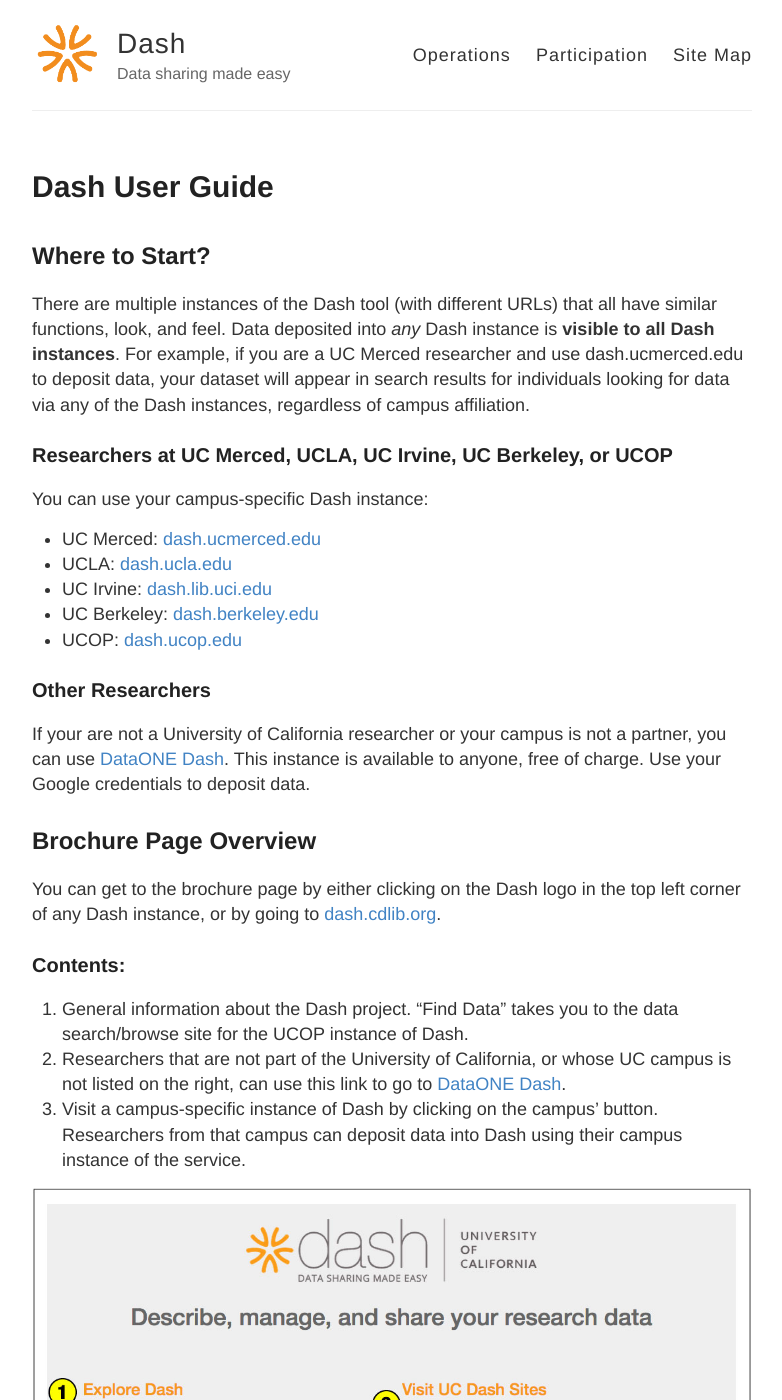
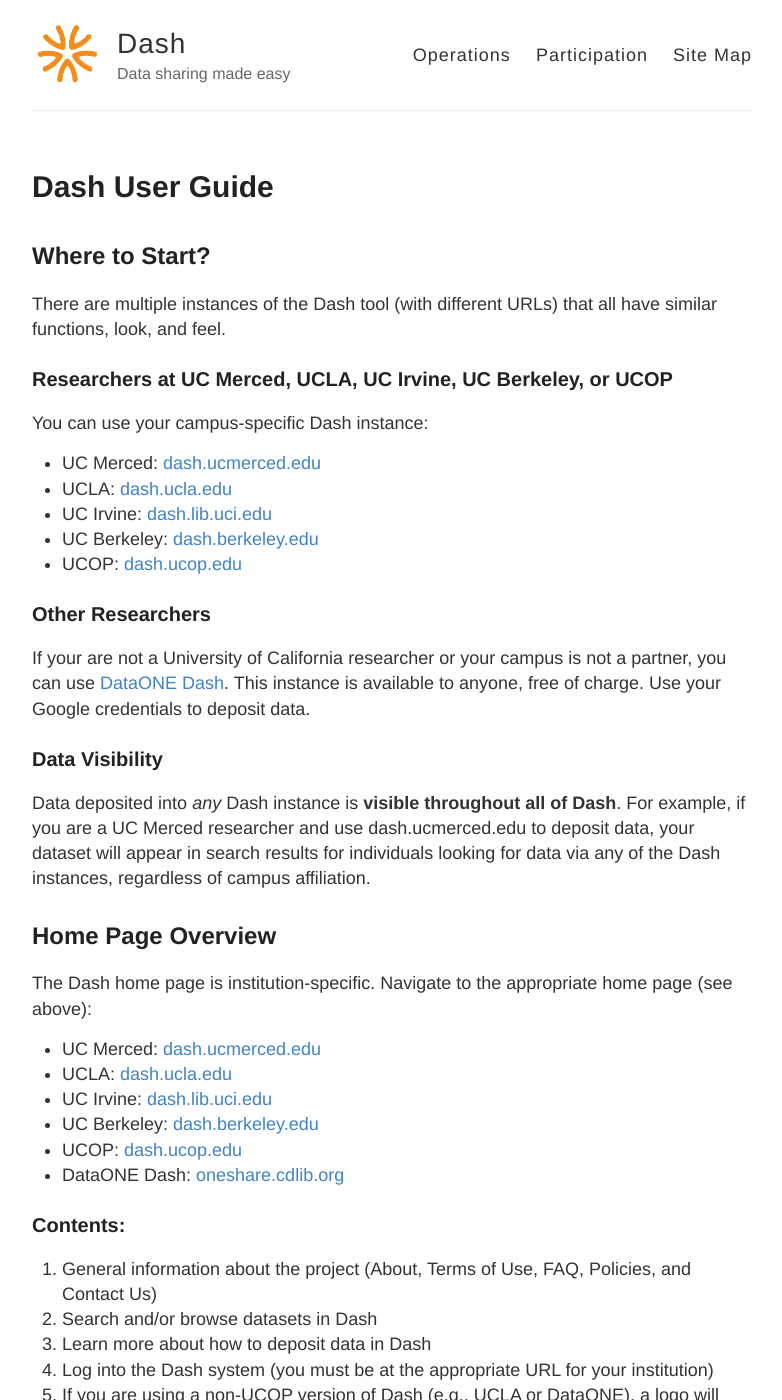
Before and after one commit to CDLUC3/dash, a Jekyll site: the page built from user-guide.md, in a window 1280 px wide and 1400 px high. Shown: the whole window, without its empty margins (248-1030 px from the left). Built offline with Jekyll 4.4.1, drawn with Linux system fonts in a browser that asks for light colours; some of the changed text lies outside the part shown.

Commit message:
remove brochure thing

```diff
--- a/user-guide.md
+++ b/user-guide.md
@@ -5,7 +5,7 @@
 ---
 ## Where to Start?
 
-There are multiple instances of the Dash tool (with different URLs) that all have similar functions, look, and feel. Data deposited into _any_ Dash instance is **visible to all Dash instances**. For example, if you are a UC Merced researcher and use dash.ucmerced.edu to deposit data, your dataset will appear in search results for individuals looking for data via any of the Dash instances, regardless of campus affiliation.
+There are multiple instances of the Dash tool (with different URLs) that all have similar functions, look, and feel.
 
 ### Researchers at UC Merced, UCLA, UC Irvine, UC Berkeley, or UCOP
 
@@ -21,20 +21,13 @@
 
 If your are not a University of California researcher or your campus is not a partner, you can use [DataONE Dash](http://oneshare.cdlib.org). This instance is available to anyone, free of charge. Use your Google credentials to deposit data.
 
-## Brochure Page Overview
+### Data Visibility
 
-You can get to the brochure page by either clicking on the Dash logo in the top left corner of any Dash instance, or by going to [dash.cdlib.org](http://dash.cdlib.org).
-
-### Contents:
-1. General information about the Dash project. "Find Data" takes you to the data search/browse site for the UCOP instance of Dash.
-2. Researchers that are not part of the University of California, or whose UC campus is not listed on the right, can use this link to go to [DataONE Dash](http://oneshare.cdlib.org).
-3. Visit a campus-specific instance of Dash by clicking on the campus' button. Researchers from that campus can deposit data into Dash using their campus instance of the service.
-
-![brochure page](https://raw.githubusercontent.com/CDLUC3/dash/gh-pages/images/userguide/brochure.jpg)
+Data deposited into _any_ Dash instance is **visible throughout all of Dash**. For example, if you are a UC Merced researcher and use dash.ucmerced.edu to deposit data, your dataset will appear in search results for individuals looking for data via any of the Dash instances, regardless of campus affiliation.
 
 ## Home Page Overview
 
-The Dash home page is institution-specific. Available Dash instances:
+The Dash home page is institution-specific. Navigate to the appropriate home page (see above):
 
 * UC Merced: [dash.ucmerced.edu](http://dash.ucmerced.edu)
 * UCLA: [dash.ucla.edu](http://dash.ucla.edu)
```
